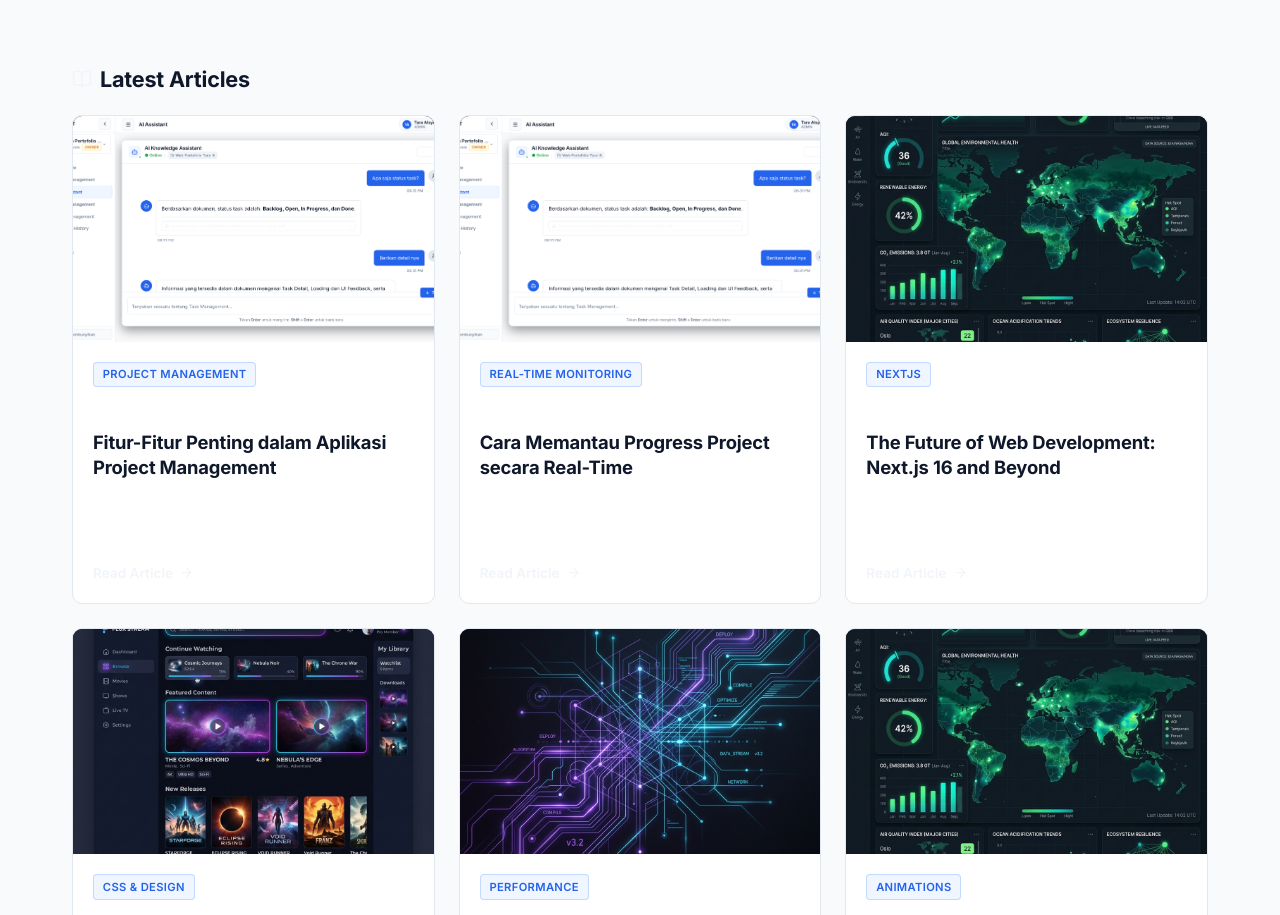
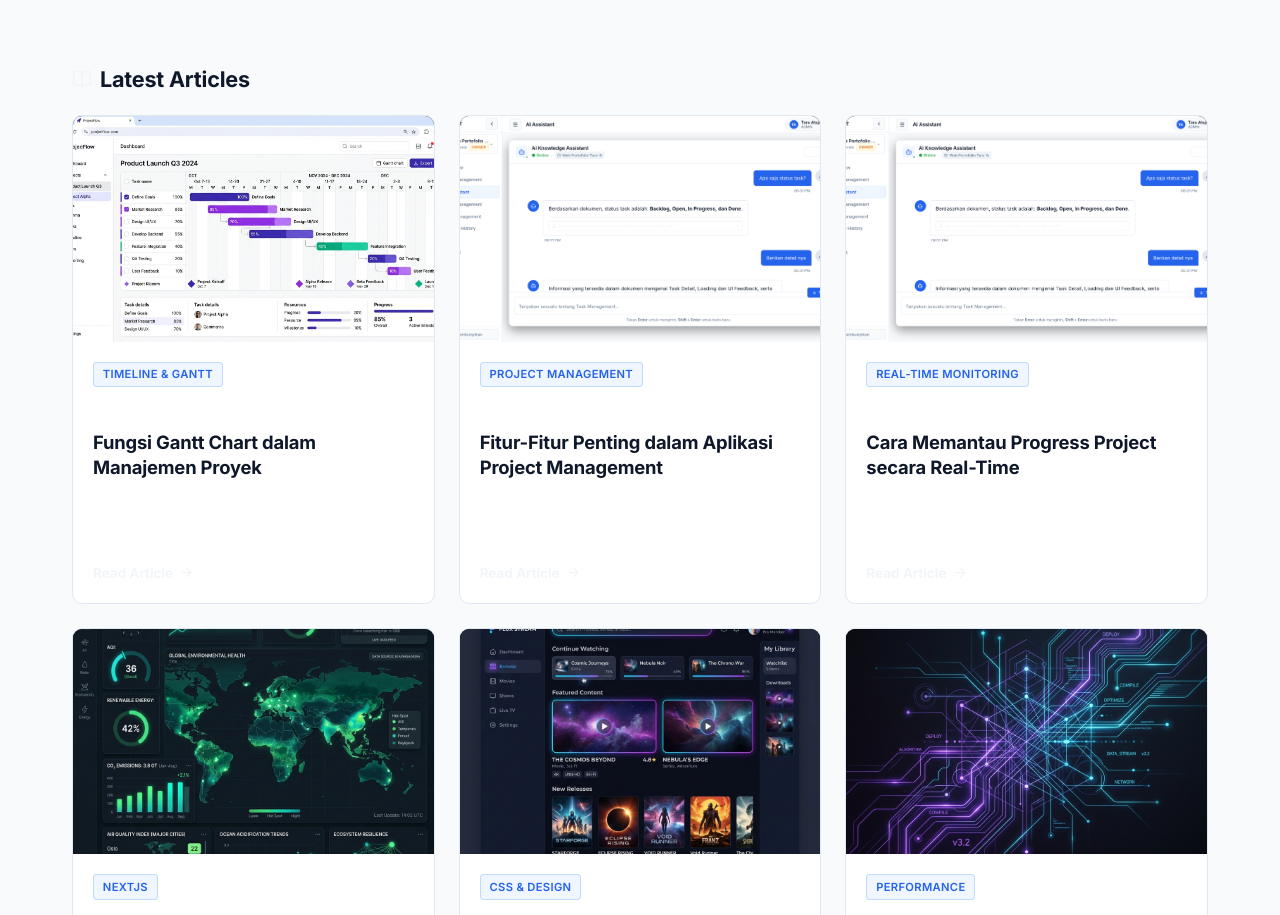
Before and after one commit to taraalsyah/nextjs_portofolio, a Next.js app: page /blog in a window 1280 px wide. Shown: the part 947-1862 px from the top of the page. Built offline with nearby package versions, Linux system fonts and the light colour scheme.

Commit message:
feat(blog): add article on Fungsi Gantt Chart dalam Manajemen Proyek

```diff
--- a/src/data/blogPosts.ts
+++ b/src/data/blogPosts.ts
@@ -19,6 +19,122 @@ export interface BlogPost {
 export const CATEGORIES = ["All", "Productivity", "Technology", "UI/UX Design", "Development"];
 
 export const BLOG_POSTS: BlogPost[] = [
+  {
+    id: "fungsi-gantt-chart-dalam-manajemen-proyek",
+    title: "Fungsi Gantt Chart dalam Manajemen Proyek",
+    snippet: "Cara membaca jadwal proyek dalam satu pandangan, dan alasan diagram ini masih dipakai hampir seratus tahun setelah dipopulerkan.",
+    category: "Productivity",
+    tag: "TIMELINE & GANTT",
+    date: "October 22, 2026",
+    readTime: "7 min read",
+    image: "/gantt_chart_banner.jpg",
+    seoTitle: "Fungsi Gantt Chart dalam Manajemen Proyek | TaskTuntas",
+    metaDescription: "Pelajari fungsi Gantt chart dalam manajemen proyek, komponen utama, contoh proyek, keterbatasan, tips efektif, serta perbandingannya dengan Kanban.",
+    keywords: [
+      "fungsi gantt chart",
+      "gantt chart manajemen proyek",
+      "apa itu gantt chart",
+      "komponen gantt chart",
+      "cara membaca gantt chart",
+      "gantt chart vs kanban",
+      "timeline manajemen proyek",
+      "manajemen proyek tasktuntas"
+    ],
+    ogTitle: "Fungsi Gantt Chart dalam Manajemen Proyek",
+    ogDescription: "Cara membaca jadwal proyek dalam satu pandangan, dan alasan diagram ini masih dipakai hampir seratus tahun setelah dipopulerkan.",
+    content: `
+Pernah mengerjakan proyek yang tiba-tiba terlambat, padahal semua orang merasa sudah bekerja keras? Sering kali masalahnya bukan di kemampuan tim, melainkan di jadwal yang tidak terlihat jelas. Tugas saling menunggu, tenggat bertabrakan, dan tidak ada yang tahu bagian mana yang sedang menahan seluruh proyek. Di sinilah Gantt chart berperan.
+
+---
+
+## Apa Itu Gantt Chart?
+
+Gantt chart adalah diagram batang horizontal yang menampilkan jadwal proyek. Sumbu horizontal menunjukkan waktu (hari, minggu, atau bulan), sedangkan sumbu vertikal berisi daftar tugas. Setiap tugas digambarkan sebagai satu bar yang panjangnya mewakili durasi pengerjaan, dan posisinya menunjukkan kapan tugas itu mulai dan selesai.
+
+Diagram ini dipopulerkan oleh Henry Gantt, seorang insinyur dan konsultan manajemen, pada awal abad ke-20. Bentuknya sudah banyak berkembang, mulai dari kertas dan papan tulis sampai aplikasi digital, tetapi ide dasarnya tetap sama: **jadwal lebih mudah dipahami kalau dilihat, bukan hanya dibaca dalam daftar.**
+
+---
+
+## Komponen Utama Gantt Chart
+
+* **Daftar tugas**: pekerjaan yang harus diselesaikan, sering dikelompokkan per fase atau fitur.
+* **Skala waktu**: garis waktu di bagian atas, biasanya dalam hari, minggu, atau bulan.
+* **Bar tugas**: balok yang menunjukkan tanggal mulai, tanggal selesai, dan durasi.
+* **Dependensi**: garis atau panah yang menunjukkan tugas mana yang harus selesai dulu sebelum tugas lain dimulai.
+* **Milestone**: penanda pencapaian penting, misalnya "desain disetujui" atau "rilis versi pertama".
+* **Indikator progres**: bagian bar yang terisi sesuai persentase pekerjaan yang sudah selesai.
+* **Garis hari ini**: garis vertikal yang menandai posisi tanggal sekarang terhadap jadwal.
+
+---
+
+## 7 Fungsi Gantt Chart dalam Manajemen Proyek
+
+* **1. Memvisualisasikan jadwal proyek**: Fungsi paling dasar adalah memberi gambaran utuh. Dalam satu layar, kamu bisa melihat kapan proyek dimulai, kapan berakhir, dan apa saja yang terjadi di antaranya. Anggota tim baru pun bisa memahami kondisi proyek tanpa harus membaca puluhan halaman dokumen.
+* **2. Menunjukkan hubungan antar tugas**: Tidak semua tugas bisa dikerjakan bersamaan. Pengujian tidak bisa dimulai sebelum pengembangan selesai, dan pengembangan membutuhkan desain yang sudah disetujui. Gantt chart memperlihatkan ketergantungan ini, sehingga urutan kerja menjadi jelas dan tidak ada tugas yang dimulai terlalu cepat atau terlalu lambat.
+* **3. Memantau progres**: Dengan membandingkan bar rencana, persentase progres, dan garis hari ini, kamu bisa langsung melihat apakah proyek sesuai jadwal. Kalau garis hari ini sudah melewati akhir sebuah bar yang belum penuh, berarti tugas itu terlambat dan perlu ditangani.
+* **4. Mengatur beban kerja dan sumber daya**: Ketika tugas ditampilkan berdasarkan penanggung jawab, terlihat siapa yang sedang kelebihan beban dan siapa yang masih longgar. Pembagian kerja bisa disesuaikan sebelum ada anggota tim yang kewalahan.
+* **5. Menetapkan tenggat dan milestone**: Milestone membantu tim fokus pada target antara, bukan hanya pada tenggat akhir. Proyek besar terasa lebih mudah dikendalikan kalau dipecah menjadi beberapa titik capaian yang bisa dicek satu per satu.
+* **6. Memudahkan komunikasi**: Gantt chart adalah bahasa visual yang sama bagi manajer, tim, dan klien. Dalam rapat, satu diagram sering lebih efektif daripada laporan panjang, karena semua orang melihat gambaran yang sama dan diskusi bisa langsung menuju keputusan.
+* **7. Mendeteksi risiko keterlambatan lebih awal**: Karena dependensi terlihat, kamu bisa mengenali tugas mana yang berada di jalur kritis, yaitu rangkaian tugas yang kalau terlambat akan menggeser tanggal selesai seluruh proyek. Dengan begitu, perhatian dan sumber daya bisa diarahkan ke bagian yang paling menentukan.
+
+---
+
+## Contoh Sederhana: Proyek Website
+
+Bayangkan proyek pembuatan website yang dibagi menjadi lima fase berurutan:
+
+| Fase | Tugas | Durasi | Dimulai setelah |
+| --- | --- | --- | --- |
+| Perencanaan | Mengumpulkan kebutuhan | 3 hari | - |
+| Desain | Wireframe dan tampilan UI | 5 hari | Perencanaan |
+| Pengembangan | Frontend dan backend | 10 hari | Desain |
+| Pengujian | QA dan perbaikan bug | 4 hari | Pengembangan |
+| Rilis | Deploy ke server | 1 hari | Pengujian |
+
+Jika digambarkan sebagai Gantt chart, kelima bar tampil seperti tangga yang menurun dari kiri atas ke kanan bawah. Dari bentuknya saja sudah terbaca bahwa keterlambatan satu hari di fase desain akan menggeser fase-fase sesudahnya, sehingga tanggal rilis ikut mundur.
+
+---
+
+## Keterbatasan Gantt Chart
+
+Gantt chart bukan solusi untuk semua kebutuhan. Beberapa hal yang perlu diperhatikan:
+
+* **Cepat rumit pada proyek besar**: Ratusan tugas dalam satu diagram sulit dibaca. Solusinya dengan mengelompokkan tugas per fase dan hanya menampilkan level yang relevan.
+* **Harus rajin diperbarui**: Jadwal yang tidak diperbarui justru menyesatkan, karena tampilannya terlihat rapi padahal sudah tidak sesuai kenyataan.
+* **Kurang cocok untuk pekerjaan yang sangat dinamis**: Tim yang prioritasnya berubah setiap hari biasanya lebih nyaman dengan papan Kanban atau backlog sprint.
+* **Tidak menunjukkan besarnya usaha**: Bar yang panjang belum tentu berarti pekerjaan berat. Panjang bar hanya menunjukkan durasi, bukan effort atau biaya.
+
+---
+
+## Tips Memakai Gantt Chart Secara Efektif
+
+* **1. Pecah pekerjaan menjadi tugas yang jelas**: Satu tugas sebaiknya punya hasil yang bisa dicek dan penanggung jawab yang jelas.
+* **2. Tentukan dependensi sejak awal**: Urutan kerja yang keliru di awal akan terasa mahal di tengah jalan.
+* **3. Beri warna sesuai status**: Misalnya abu-abu untuk belum mulai, biru untuk berjalan, hijau untuk selesai, dan merah untuk terlambat.
+* **4. Pasang milestone di titik penting**: Jangan hanya mengandalkan tenggat akhir.
+* **5. Tinjau secara berkala**: Cek garis hari ini setiap minggu, lalu sesuaikan jadwal dan beban kerja bila ada yang bergeser.
+* **6. Simpan versi rencana awal**: Membandingkan rencana dengan kenyataan membantu kamu belajar memperkirakan durasi dengan lebih akurat di proyek berikutnya.
+
+---
+
+## Gantt Chart dan Kanban: Saling Melengkapi
+
+Gantt chart dan papan Kanban sering dianggap pesaing, padahal keduanya menjawab pertanyaan yang berbeda:
+
+* **Gantt chart** menjawab: *"Kapan dan dalam urutan apa pekerjaan ini dikerjakan?"*
+* **Kanban** menjawab: *"Pekerjaan apa yang sedang berjalan sekarang dan sudah sampai tahap mana?"*
+
+Banyak tim memakai Gantt untuk perencanaan dan pemantauan jadwal secara keseluruhan, lalu Kanban untuk mengatur pekerjaan harian.
+
+---
+
+## Penutup
+
+Gantt chart membantu mengubah rencana proyek yang abstrak menjadi gambaran yang bisa dilihat, didiskusikan, dan dikendalikan. Fungsinya mencakup memvisualisasikan jadwal, menunjukkan dependensi, memantau progres, mengatur sumber daya, menetapkan milestone, memudahkan komunikasi, dan mendeteksi risiko lebih awal.
+
+Selama dibuat dengan rapi dan diperbarui secara rutin, diagram sederhana ini bisa menjadi alat paling berguna untuk menjaga proyek tetap berada di jalurnya.
+`
+  },
   {
     id: "fitur-fitur-penting-dalam-aplikasi-project-management",
     title: "Fitur-Fitur Penting dalam Aplikasi Project Management",
```
Also changed, not shown: public/gantt_chart_banner.jpg (added).
